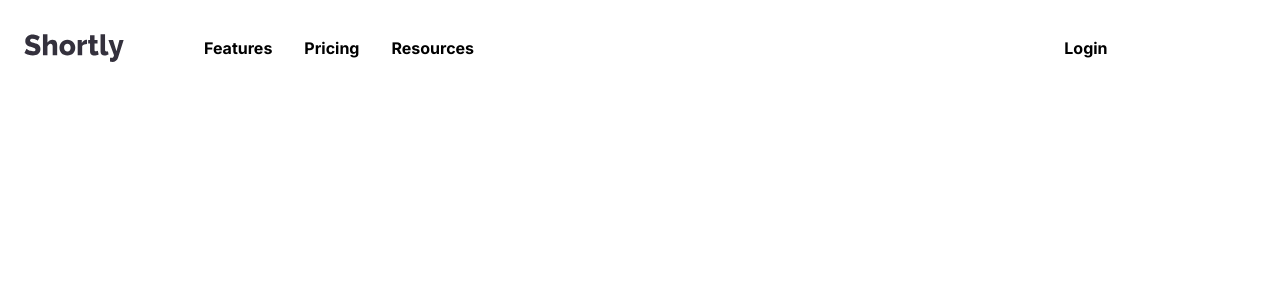
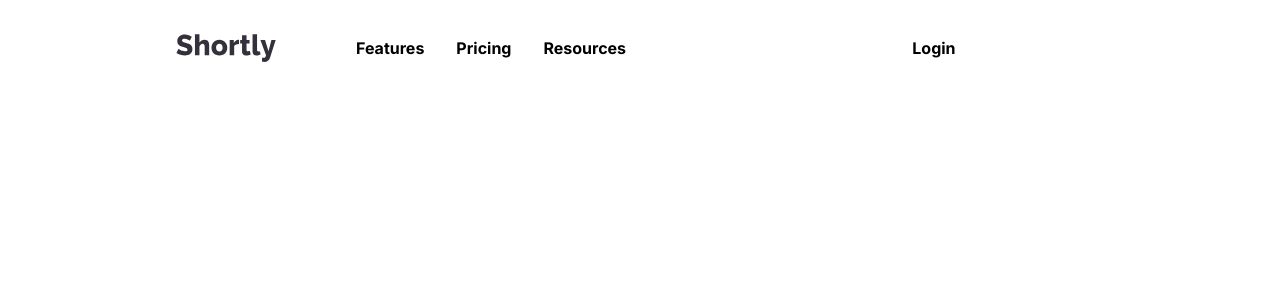
Before and after one commit to bryanbuitrago/shortly, a Next.js app: page / in a window 1280 px wide. Shown: the top 300 px of the page. Built offline with nearby package versions, Linux system fonts and the light colour scheme.

Commit message:
Add container class to navbar.

```diff
--- a/src/components/navbar/NavBar.jsx
+++ b/src/components/navbar/NavBar.jsx
@@ -14,7 +14,7 @@ const NavBar = () => {
     setIsMobileMenuOpen(!isMobileMenuOpen);
   };
   return (
-    <nav className='relative mx-auto p-6'>
+    <nav className='container relative mx-auto p-6'>
       {/* Container */}
       <div className='flex items-center justify-between'>
         {/* Logo/Menu Container */}
```
